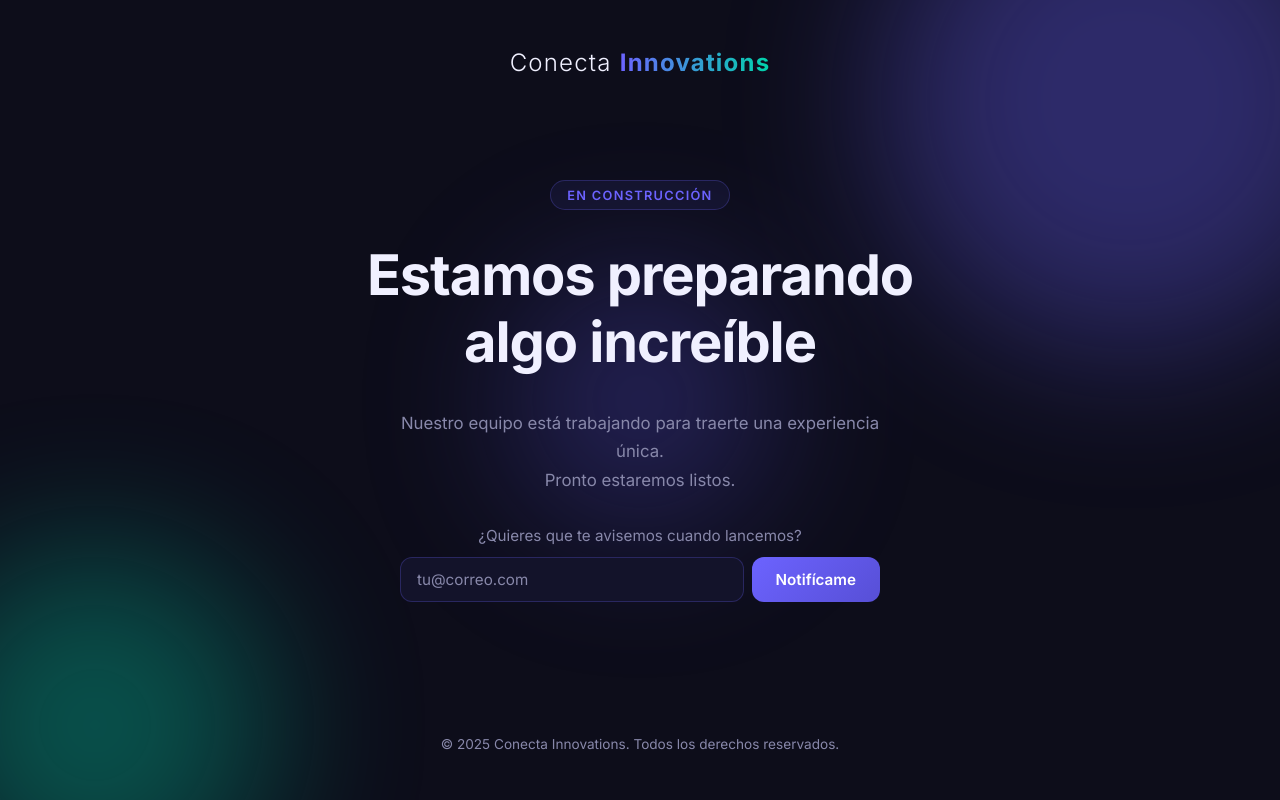
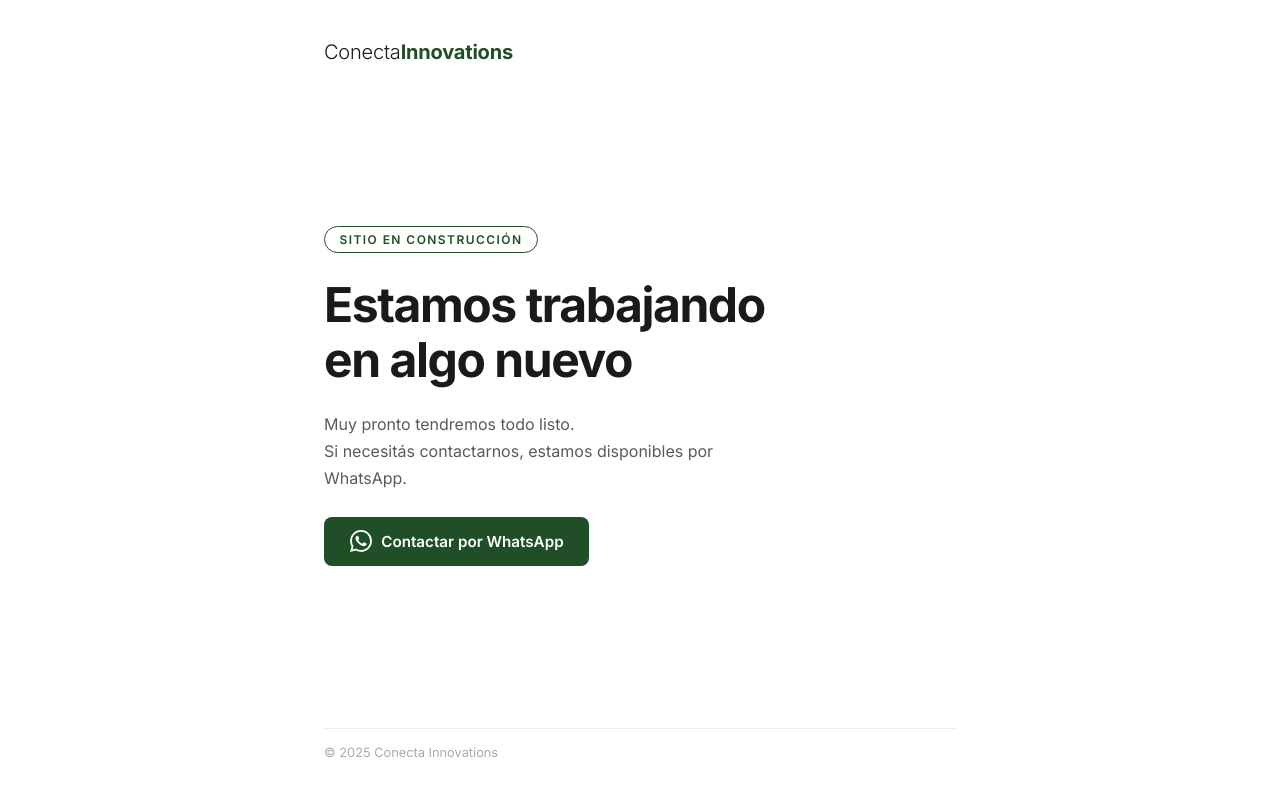
Before and after one commit to marcedejuol/conectainnovations, a website: page public/index.html in a window 1280 px wide. Drawn offline with Linux system fonts and the light colour scheme.

Commit message:
fix: restructure for Hostinger Express detection, simplify design

```diff
--- a/public/css/style.css
+++ b/public/css/style.css
@@ -5,15 +5,11 @@
 }
 
 :root {
-  --primary: #6c63ff;
-  --primary-dark: #574fd6;
-  --accent: #00d4aa;
-  --bg: #0d0d1a;
-  --bg-card: #13132a;
-  --text: #f0f0ff;
-  --text-muted: #8888aa;
-  --border: rgba(108, 99, 255, 0.25);
-  --radius: 12px;
+  --green: #204E27;
+  --green-light: #2d6b36;
+  --text: #1a1a1a;
+  --text-muted: #5a5a5a;
+  --bg: #ffffff;
 }
 
 html, body {
@@ -22,260 +18,117 @@
 
 body {
   font-family: 'Inter', sans-serif;
-  background-color: var(--bg);
+  background: var(--bg);
   color: var(--text);
   min-height: 100vh;
-  display: flex;
-  flex-direction: column;
-  overflow-x: hidden;
 }
 
-/* Background decorative circles */
-.bg-circles {
-  position: fixed;
-  inset: 0;
-  pointer-events: none;
-  z-index: 0;
-  overflow: hidden;
-}
-
-.circle {
-  position: absolute;
-  border-radius: 50%;
-  filter: blur(80px);
-  opacity: 0.35;
-}
-
-.circle-1 {
-  width: 500px;
-  height: 500px;
-  background: var(--primary);
-  top: -150px;
-  right: -100px;
-}
-
-.circle-2 {
-  width: 350px;
-  height: 350px;
-  background: var(--accent);
-  bottom: -100px;
-  left: -80px;
-}
-
-.circle-3 {
-  width: 250px;
-  height: 250px;
-  background: var(--primary-dark);
-  top: 50%;
-  left: 50%;
-  transform: translate(-50%, -50%);
-}
-
-/* Layout */
-.container {
-  position: relative;
-  z-index: 1;
+.page {
   display: flex;
   flex-direction: column;
   min-height: 100vh;
-  max-width: 900px;
+  max-width: 680px;
   margin: 0 auto;
-  padding: 2rem 1.5rem;
+  padding: 2.5rem 1.5rem;
 }
 
 /* Header */
 header {
   display: flex;
-  justify-content: center;
-  padding: 1rem 0 2rem;
+  justify-content: flex-start;
+  padding-bottom: 0;
 }
 
-.logo-text {
-  font-size: 1.5rem;
+.logo {
+  font-size: 1.25rem;
   font-weight: 300;
-  letter-spacing: 0.05em;
   color: var(--text);
+  letter-spacing: -0.01em;
 }
 
-.logo-text strong {
-  font-weight: 700;
-  background: linear-gradient(90deg, var(--primary), var(--accent));
-  -webkit-background-clip: text;
-  -webkit-text-fill-color: transparent;
-  background-clip: text;
+.logo span {
+  font-weight: 300;
 }
 
-/* Main content */
+.logo strong {
+  font-weight: 700;
+  color: var(--green);
+}
+
+/* Main */
 main {
   flex: 1;
   display: flex;
   flex-direction: column;
-  align-items: center;
   justify-content: center;
-  text-align: center;
-  gap: 2rem;
-  padding: 2rem 0;
+  padding: 4rem 0;
+  gap: 1.5rem;
 }
 
-.badge {
+.tag {
   display: inline-block;
-  padding: 0.4rem 1rem;
-  border: 1px solid var(--border);
+  font-size: 0.75rem;
+  font-weight: 600;
+  letter-spacing: 0.12em;
+  text-transform: uppercase;
+  color: var(--green);
+  border: 1.5px solid var(--green);
   border-radius: 100px;
-  font-size: 0.8rem;
-  font-weight: 600;
-  letter-spacing: 0.1em;
-  text-transform: uppercase;
-  color: var(--primary);
-  background: rgba(108, 99, 255, 0.08);
+  padding: 0.3rem 0.9rem;
+  width: fit-content;
 }
 
 h1 {
-  font-size: clamp(2rem, 5vw, 3.5rem);
+  font-size: clamp(2rem, 5vw, 3rem);
   font-weight: 700;
-  line-height: 1.2;
-  letter-spacing: -0.02em;
+  line-height: 1.15;
+  letter-spacing: -0.03em;
+  color: var(--text);
 }
 
-.subtitle {
-  font-size: 1.05rem;
+.sub {
+  font-size: 1rem;
   color: var(--text-muted);
   line-height: 1.7;
-  max-width: 500px;
+  max-width: 460px;
 }
 
-/* Countdown */
-.countdown {
-  display: flex;
-  gap: 1.5rem;
-  flex-wrap: wrap;
-  justify-content: center;
+/* WhatsApp button */
+.btn-whatsapp {
+  display: inline-flex;
+  align-items: center;
+  gap: 0.6rem;
+  padding: 0.85rem 1.6rem;
+  background: var(--green);
+  color: #ffffff;
+  text-decoration: none;
+  font-size: 0.95rem;
+  font-weight: 600;
+  border-radius: 8px;
+  width: fit-content;
+  transition: background 0.2s;
 }
 
-.countdown-item {
-  display: flex;
-  flex-direction: column;
-  align-items: center;
-  background: var(--bg-card);
-  border: 1px solid var(--border);
-  border-radius: var(--radius);
-  padding: 1.2rem 1.6rem;
-  min-width: 90px;
-}
-
-.count {
-  font-size: 2.5rem;
-  font-weight: 700;
-  background: linear-gradient(135deg, var(--primary), var(--accent));
-  -webkit-background-clip: text;
-  -webkit-text-fill-color: transparent;
-  background-clip: text;
-  line-height: 1;
-}
-
-.label {
-  font-size: 0.75rem;
-  color: var(--text-muted);
-  text-transform: uppercase;
-  letter-spacing: 0.08em;
-  margin-top: 0.4rem;
-}
-
-/* Notify form */
-.notify-form {
-  display: flex;
-  flex-direction: column;
-  align-items: center;
-  gap: 0.75rem;
-  width: 100%;
-  max-width: 480px;
-}
-
-.notify-form > p {
-  color: var(--text-muted);
-  font-size: 0.95rem;
-}
-
-.notify-form form {
-  display: flex;
-  width: 100%;
-  gap: 0.5rem;
-}
-
-.notify-form input {
-  flex: 1;
-  padding: 0.75rem 1rem;
-  background: var(--bg-card);
-  border: 1px solid var(--border);
-  border-radius: var(--radius);
-  color: var(--text);
-  font-size: 0.95rem;
-  font-family: inherit;
-  outline: none;
-  transition: border-color 0.2s;
-}
-
-.notify-form input:focus {
-  border-color: var(--primary);
-}
-
-.notify-form input::placeholder {
-  color: var(--text-muted);
-}
-
-.notify-form button {
-  padding: 0.75rem 1.5rem;
-  background: linear-gradient(135deg, var(--primary), var(--primary-dark));
-  border: none;
-  border-radius: var(--radius);
-  color: #fff;
-  font-size: 0.95rem;
-  font-weight: 600;
-  font-family: inherit;
-  cursor: pointer;
-  white-space: nowrap;
-  transition: opacity 0.2s, transform 0.1s;
-}
-
-.notify-form button:hover {
-  opacity: 0.9;
-  transform: translateY(-1px);
-}
-
-.notify-form button:active {
-  transform: translateY(0);
-}
-
-.form-feedback {
-  font-size: 0.85rem;
-  min-height: 1.2em;
-  color: var(--accent);
+.btn-whatsapp:hover {
+  background: var(--green-light);
 }
 
 /* Footer */
 footer {
-  text-align: center;
-  padding: 2rem 0 1rem;
-  color: var(--text-muted);
-  font-size: 0.85rem;
+  text-align: left;
+  color: #aaa;
+  font-size: 0.8rem;
+  padding-top: 1rem;
+  border-top: 1px solid #ececec;
 }
 
-/* Responsive */
 @media (max-width: 480px) {
-  .notify-form form {
-    flex-direction: column;
+  h1 {
+    font-size: 1.8rem;
   }
 
-  .countdown {
-    gap: 0.75rem;
-  }
-
-  .countdown-item {
-    padding: 1rem 1.2rem;
-    min-width: 70px;
-  }
-
-  .count {
-    font-size: 2rem;
+  .btn-whatsapp {
+    width: 100%;
+    justify-content: center;
   }
 }
--- a/public/index.html
+++ b/public/index.html
@@ -3,75 +3,42 @@
 <head>
   <meta charset="UTF-8" />
   <meta name="viewport" content="width=device-width, initial-scale=1.0" />
-  <meta name="description" content="Conecta Innovations - Próximamente. Estamos trabajando en algo increíble." />
-  <title>Conecta Innovations | Próximamente</title>
+  <meta name="description" content="Conecta Innovations - Próximamente" />
+  <title>Conecta Innovations | En Construcción</title>
   <link rel="preconnect" href="https://fonts.googleapis.com" />
   <link rel="preconnect" href="https://fonts.gstatic.com" crossorigin />
   <link href="https://fonts.googleapis.com/css2?family=Inter:wght@300;400;600;700&display=swap" rel="stylesheet" />
   <link rel="stylesheet" href="/css/style.css" />
 </head>
 <body>
-  <div class="container">
+  <div class="page">
     <header>
       <div class="logo">
-        <span class="logo-text">Conecta <strong>Innovations</strong></span>
+        <span>Conecta</span><strong>Innovations</strong>
       </div>
     </header>
 
     <main>
-      <div class="badge">En construcción</div>
-      <h1>Estamos preparando<br />algo increíble</h1>
-      <p class="subtitle">
-        Nuestro equipo está trabajando para traerte una experiencia única.<br />
-        Pronto estaremos listos.
-      </p>
+      <p class="tag">Sitio en construcción</p>
+      <h1>Estamos trabajando<br />en algo nuevo</h1>
+      <p class="sub">Muy pronto tendremos todo listo.<br />Si necesitás contactarnos, estamos disponibles por WhatsApp.</p>
 
-      <div class="countdown" id="countdown">
-        <div class="countdown-item">
-          <span class="count" id="days">00</span>
-          <span class="label">Días</span>
-        </div>
-        <div class="countdown-item">
-          <span class="count" id="hours">00</span>
-          <span class="label">Horas</span>
-        </div>
-        <div class="countdown-item">
-          <span class="count" id="minutes">00</span>
-          <span class="label">Minutos</span>
-        </div>
-        <div class="countdown-item">
-          <span class="count" id="seconds">00</span>
-          <span class="label">Segundos</span>
-        </div>
-      </div>
-
-      <div class="notify-form">
-        <p>¿Quieres que te avisemos cuando lancemos?</p>
-        <form id="notifyForm">
-          <input
-            type="email"
-            id="emailInput"
-            placeholder="tu@correo.com"
-            required
-            autocomplete="email"
-          />
-          <button type="submit">Notifícame</button>
-        </form>
-        <p class="form-feedback" id="formFeedback"></p>
-      </div>
+      <a
+        class="btn-whatsapp"
+        href="https://wa.me/595991723989"
+        target="_blank"
+        rel="noopener noreferrer"
+      >
+        <svg xmlns="http://www.w3.org/2000/svg" width="22" height="22" viewBox="0 0 24 24" fill="currentColor">
+          <path d="M17.472 14.382c-.297-.149-1.758-.867-2.03-.967-.273-.099-.471-.148-.67.15-.197.297-.767.966-.94 1.164-.173.199-.347.223-.644.075-.297-.15-1.255-.463-2.39-1.475-.883-.788-1.48-1.761-1.653-2.059-.173-.297-.018-.458.13-.606.134-.133.298-.347.446-.52.149-.174.198-.298.298-.497.099-.198.05-.371-.025-.52-.075-.149-.669-1.612-.916-2.207-.242-.579-.487-.5-.669-.51-.173-.008-.371-.01-.57-.01-.198 0-.52.074-.792.372-.272.297-1.04 1.016-1.04 2.479 0 1.462 1.065 2.875 1.213 3.074.149.198 2.096 3.2 5.077 4.487.709.306 1.262.489 1.694.625.712.227 1.36.195 1.871.118.571-.085 1.758-.719 2.006-1.413.248-.694.248-1.289.173-1.413-.074-.124-.272-.198-.57-.347m-5.421 7.403h-.004a9.87 9.87 0 01-5.031-1.378l-.361-.214-3.741.982.998-3.648-.235-.374a9.86 9.86 0 01-1.51-5.26c.001-5.45 4.436-9.884 9.888-9.884 2.64 0 5.122 1.03 6.988 2.898a9.825 9.825 0 012.893 6.994c-.003 5.45-4.437 9.884-9.885 9.884m8.413-18.297A11.815 11.815 0 0012.05 0C5.495 0 .16 5.335.157 11.892c0 2.096.547 4.142 1.588 5.945L.057 24l6.305-1.654a11.882 11.882 0 005.683 1.448h.005c6.554 0 11.89-5.335 11.893-11.893a11.821 11.821 0 00-3.48-8.413z"/>
+        </svg>
+        Contactar por WhatsApp
+      </a>
     </main>
 
     <footer>
-      <p>&copy; 2025 Conecta Innovations. Todos los derechos reservados.</p>
+      <p>&copy; 2025 Conecta Innovations</p>
     </footer>
   </div>
-
-  <div class="bg-circles" aria-hidden="true">
-    <div class="circle circle-1"></div>
-    <div class="circle circle-2"></div>
-    <div class="circle circle-3"></div>
-  </div>
-
-  <script src="/js/main.js"></script>
 </body>
 </html>
--- a/public/js/main.js
+++ b/public/js/main.js
@@ -1,46 +1 @@
-// Countdown — ajusta la fecha objetivo
-const TARGET_DATE = new Date('2025-09-01T00:00:00');
-
-function pad(n) {
-  return String(n).padStart(2, '0');
-}
-
-function updateCountdown() {
-  const now = new Date();
-  const diff = TARGET_DATE - now;
-
-  if (diff <= 0) {
-    document.getElementById('countdown').style.display = 'none';
-    return;
-  }
-
-  const days = Math.floor(diff / (1000 * 60 * 60 * 24));
-  const hours = Math.floor((diff % (1000 * 60 * 60 * 24)) / (1000 * 60 * 60));
-  const minutes = Math.floor((diff % (1000 * 60 * 60)) / (1000 * 60));
-  const seconds = Math.floor((diff % (1000 * 60)) / 1000);
-
-  document.getElementById('days').textContent = pad(days);
-  document.getElementById('hours').textContent = pad(hours);
-  document.getElementById('minutes').textContent = pad(minutes);
-  document.getElementById('seconds').textContent = pad(seconds);
-}
-
-updateCountdown();
-setInterval(updateCountdown, 1000);
-
-// Notify form
-document.getElementById('notifyForm').addEventListener('submit', function (e) {
-  e.preventDefault();
-  const email = document.getElementById('emailInput').value.trim();
-  const feedback = document.getElementById('formFeedback');
-
-  if (!email) return;
-
-  // Placeholder: aquí irá la llamada al backend cuando esté listo
-  feedback.textContent = '¡Gracias! Te avisaremos cuando lancemos.';
-  this.reset();
-
-  setTimeout(() => {
-    feedback.textContent = '';
-  }, 5000);
-});
+// reservado para funcionalidad futura
```
Also changed, not shown: app.js (+2 -15 lines), index.js (added, +15 -0 lines), package.json (+2 -6 lines), 1 other file.
